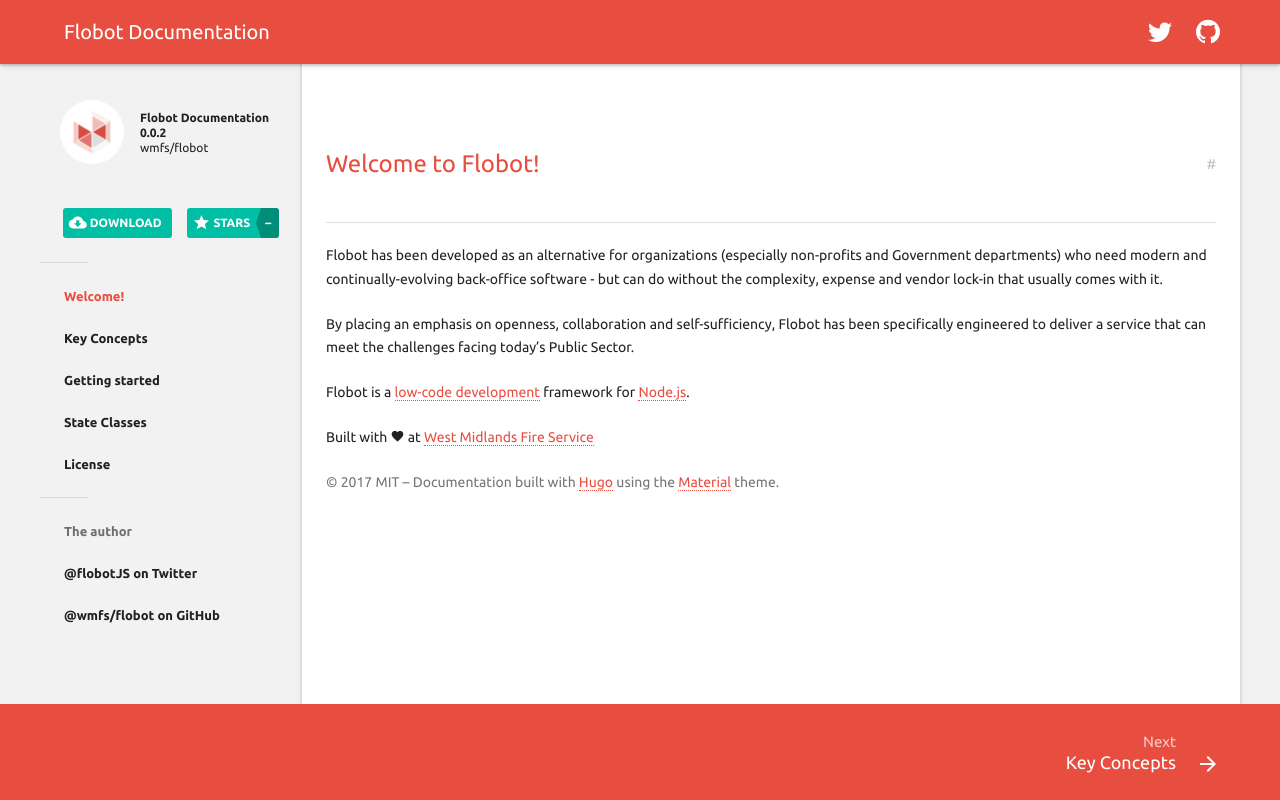
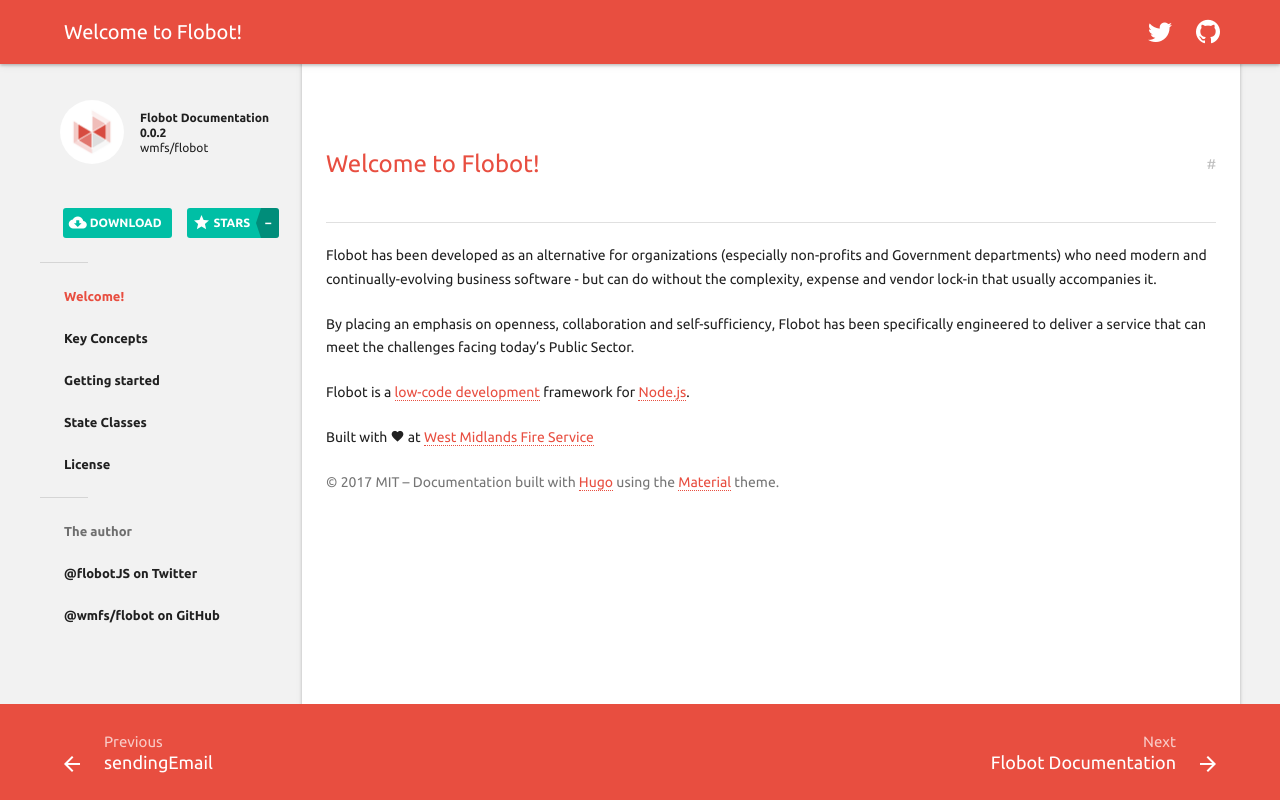
Before and after one commit to wmfs/wmfs.github.io, a plain HTML site: page index.html in a window 1280 px wide. Drawn offline with nearby package versions, Linux system fonts and the light colour scheme; no server answers.

Commit message:
Small wording tweak.

```diff
--- a/index.html
+++ b/index.html
@@ -9,7 +9,7 @@
     <meta charset="utf-8">
     <meta name="viewport" content="width=device-width,user-scalable=no,initial-scale=1,maximum-scale=1">
     <meta http-equiv="X-UA-Compatible" content="IE=10" />
-    <title>Flobot Documentation</title>
+    <title>Welcome to Flobot! - Flobot Documentation</title>
     <meta name="generator" content="Hugo 0.18.1" />
 
 
@@ -69,9 +69,6 @@
     <script src="https://wmfs.github.io/javascripts/modernizr.js"></script>
 
 
-    <link href="https://wmfs.github.io/index.xml" rel="alternate" type="application/rss+xml" title="Flobot Documentation" />
-    <link href="https://wmfs.github.io/index.xml" rel="feed" type="application/rss+xml" title="Flobot Documentation" />
-
 
   </head>
   <body class="palette-primary-red palette-accent-teal">
@@ -100,7 +97,7 @@
     </div>
     <div class="stretch">
       <div class="title">
-        Flobot Documentation
+        Welcome to Flobot!
       </div>
     </div>
 
@@ -309,17 +306,15 @@
 
 	<article class="article">
 		<div class="wrapper">
+			<h1>Welcome to Flobot! </h1>
 
-				<h1>Welcome to Flobot! </h1>
-
-				<p>Flobot has been developed as an alternative for organizations (especially non-profits and Government departments) who need modern and continually-evolving back-office software - but can do without the complexity, expense and vendor lock-in that usually comes with it.</p>
+			<p>Flobot has been developed as an alternative for organizations (especially non-profits and Government departments) who need modern and continually-evolving business software - but can do without the complexity, expense and vendor lock-in that usually accompanies it.</p>
 
 <p>By placing an emphasis on openness, collaboration and self-sufficiency, Flobot has been specifically engineered to deliver a service that can meet the challenges facing today&rsquo;s Public Sector.</p>
 
 <p>Flobot is a <a href="http://www.mrc-productivity.com/blog/2016/08/5-huge-benefits-of-low-code-development/">low-code development</a> framework for <a href="https://nodejs.org/en/">Node.js</a>.</p>
 
 <p>Built with <i class="icon icon-heart"></i> at <a href="https://www.wmfs.net/">West Midlands Fire Service</a></p>
-
 
 
 			<aside class="copyright" role="note">
@@ -335,23 +330,37 @@
 			<footer class="footer">
 
 
-
-
 <nav class="pagination" aria-label="Footer">
   <div class="previous">
+
+      <a href="https://wmfs.github.io/state-classes/list/sending-email/" title="sendingEmail">
+        <span class="direction">
+          Previous
+        </span>
+        <div class="page">
+          <div class="button button-previous" role="button" aria-label="Previous">
+            <i class="icon icon-back"></i>
+          </div>
+          <div class="stretch">
+            <div class="title">
+              sendingEmail
+            </div>
+          </div>
+        </div>
+      </a>
+
   </div>
 
+  <div class="next">
 
-
-  <div class="next">
-      <a href="https://wmfs.github.io/key-concepts/" title="Key Concepts">
+      <a href="https://wmfs.github.io/" title="Flobot Documentation">
         <span class="direction">
           Next
         </span>
         <div class="page">
           <div class="stretch">
             <div class="title">
-              Key Concepts
+              Flobot Documentation
             </div>
           </div>
           <div class="button button-next" role="button" aria-label="Next">
@@ -359,8 +368,11 @@
           </div>
         </div>
       </a>
+
   </div>
 </nav>
+
+
 
 
 
--- a/index.xml
+++ b/index.xml
@@ -347,7 +347,7 @@ Thankfully it&amp;rsquo;s really straightforward to write new plugins for Flobot
       <pubDate>Tue, 08 Mar 2016 21:07:13 +0100</pubDate>
 
       <guid>https://wmfs.github.io/</guid>
-      <description>&lt;p&gt;Flobot has been developed as an alternative for organizations (especially non-profits and Government departments) who need modern and continually-evolving back-office software - but can do without the complexity, expense and vendor lock-in that usually comes with it.&lt;/p&gt;
+      <description>&lt;p&gt;Flobot has been developed as an alternative for organizations (especially non-profits and Government departments) who need modern and continually-evolving business software - but can do without the complexity, expense and vendor lock-in that usually accompanies it.&lt;/p&gt;
 
 &lt;p&gt;By placing an emphasis on openness, collaboration and self-sufficiency, Flobot has been specifically engineered to deliver a service that can meet the challenges facing today&amp;rsquo;s Public Sector.&lt;/p&gt;
 
```
